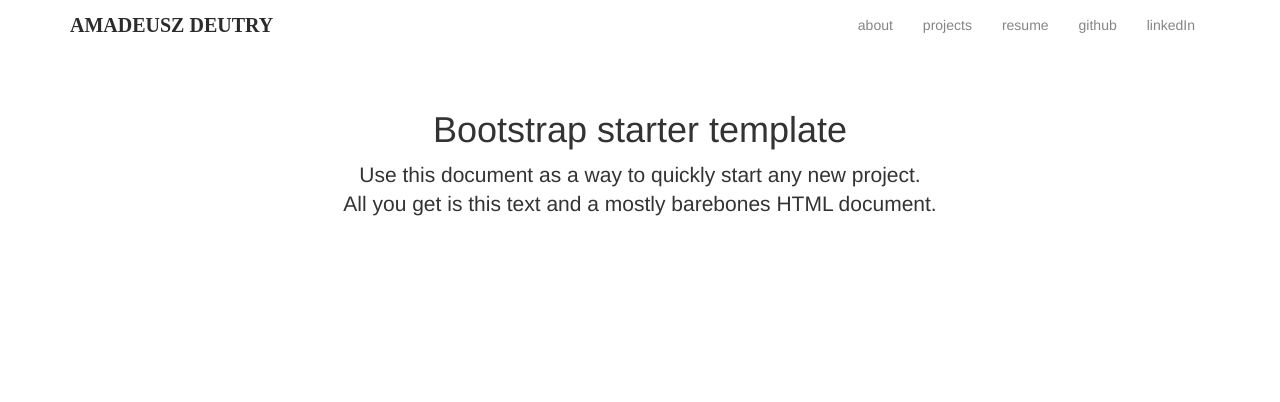
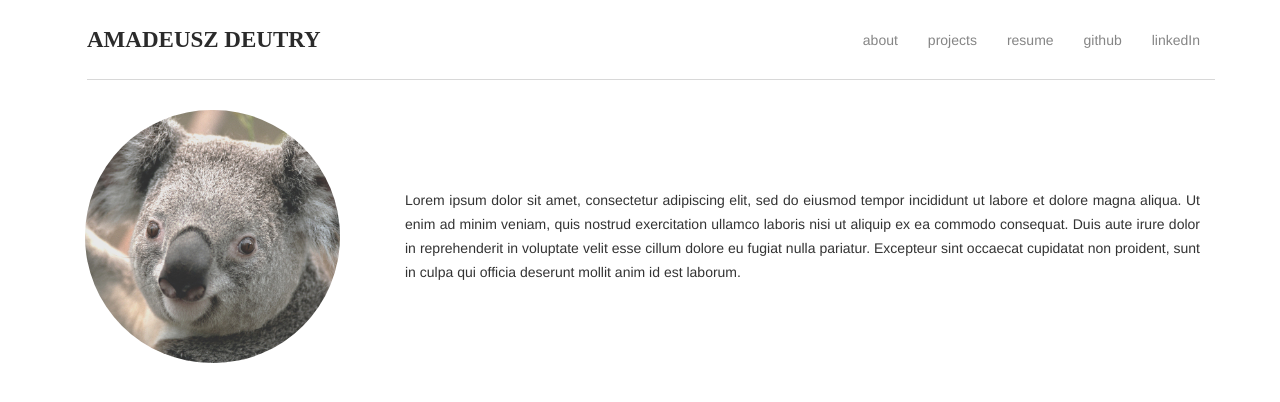
Before and after one commit to adeutry/personal-website, a plain HTML site: page index.html in a window 1280 px wide. Drawn offline with nearby package versions, Linux system fonts and the light colour scheme; a web font is replaced by a local one.

Commit message:
worked on bio

```diff
--- a/index.html
+++ b/index.html
@@ -26,12 +26,17 @@
     <link href="https://fonts.googleapis.com/css?family=Merriweather+Sans" rel="stylesheet">
     <link href="https://fonts.googleapis.com/css?family=Antic" rel="stylesheet">
     <link href="https://fonts.googleapis.com/css?family=Heebo" rel="stylesheet">
+    <link href="https://fonts.googleapis.com/css?family=Bree+Serif" rel="stylesheet">
+    <link href="https://fonts.googleapis.com/css?family=Source+Sans+Pro" rel="stylesheet">
+    <link href="https://fonts.googleapis.com/css?family=Roboto+Slab" rel="stylesheet">
+    <link href="https://fonts.googleapis.com/css?family=Arimo" rel="stylesheet">
   </head>
 
   <body>
 
     <nav class="navbar navbar-fixed-top">
       <div class="container">
+        <div class="inner-border">
           <div class="navbar-header">
             <button type="button" class="navbar-toggle collapsed" data-toggle="collapse" data-target="#navbar" aria-expanded="false" aria-controls="navbar">
               <span class="sr-only">Toggle navigation</span>
@@ -51,13 +56,18 @@
             </ul>
           </div><!--/.nav-collapse -->
         </div>
+      </div>
     </nav>
 
-    <div class="container">
+    <div id="bio-container" class="container">
 
-      <div class="starter-template">
-        <h1>Bootstrap starter template</h1>
-        <p class="lead">Use this document as a way to quickly start any new project.<br> All you get is this text and a mostly barebones HTML document.</p>
+      <div class="user-pic-container col-lg-3 col-md-3">
+       <img id="user-pic" src="pics/Koala.jpg">
+      </div>
+      <div id="user-bio" class="col-lg-9 col-md-9">
+        <span id="user-bio-text">
+        Lorem ipsum dolor sit amet, consectetur adipiscing elit, sed do eiusmod tempor incididunt ut labore et dolore magna aliqua. Ut enim ad minim veniam, quis nostrud exercitation ullamco laboris nisi ut aliquip ex ea commodo consequat. Duis aute irure dolor in reprehenderit in voluptate velit esse cillum dolore eu fugiat nulla pariatur. Excepteur sint occaecat cupidatat non proident, sunt in culpa qui officia deserunt mollit anim id est laborum.
+        </span>
       </div>
 
     </div><!-- /.container -->
--- a/starter-template.css
+++ b/starter-template.css
@@ -1,5 +1,5 @@
 body {
-	padding-top: 50px;
+	padding-top: 110px;
 }
 .starter-template {
   padding: 40px 15px;
@@ -14,6 +14,10 @@
 	background-color: #ffffff;
 }
 
+nav.navbar .container {
+   padding: 15px 10px 10px 32px;
+}
+
 a.navbar-brand,
 #navbar .navbar-nav a {
     color: #2b2b2b;
@@ -23,7 +27,7 @@
 a.navbar-brand {
 	font-family: Antic;
     font-weight: 600;
-    font-size: 20px;
+    font-size: 23px;
 }
 
 .nav>li>a:focus, .nav>li>a:hover {
@@ -36,3 +40,32 @@
     font-weight: 200;
     font-size: 14px;
 }
+
+#user-bio {
+	padding: 10px 10px 10px 50px;
+}
+
+#bio-container {
+	display: flex;
+    align-items: center;
+}
+
+#user-bio-text {
+	display: block;
+    font-family: Arimo;
+    line-height: 24px;
+    text-align: justify;
+}
+
+img#user-pic {
+    background-size: contain;
+    width: 100%;
+    border-radius: 135px;
+}
+
+.navbar .inner-border {
+	display: inline-block;
+    width: 100%;
+    border-bottom: 1px solid #d8d8d8;
+    padding-bottom: 14px;
+}
```
Also changed, not shown: pics/Koala.jpg (added). Lines whose indentation alone changed are shown as unchanged.
